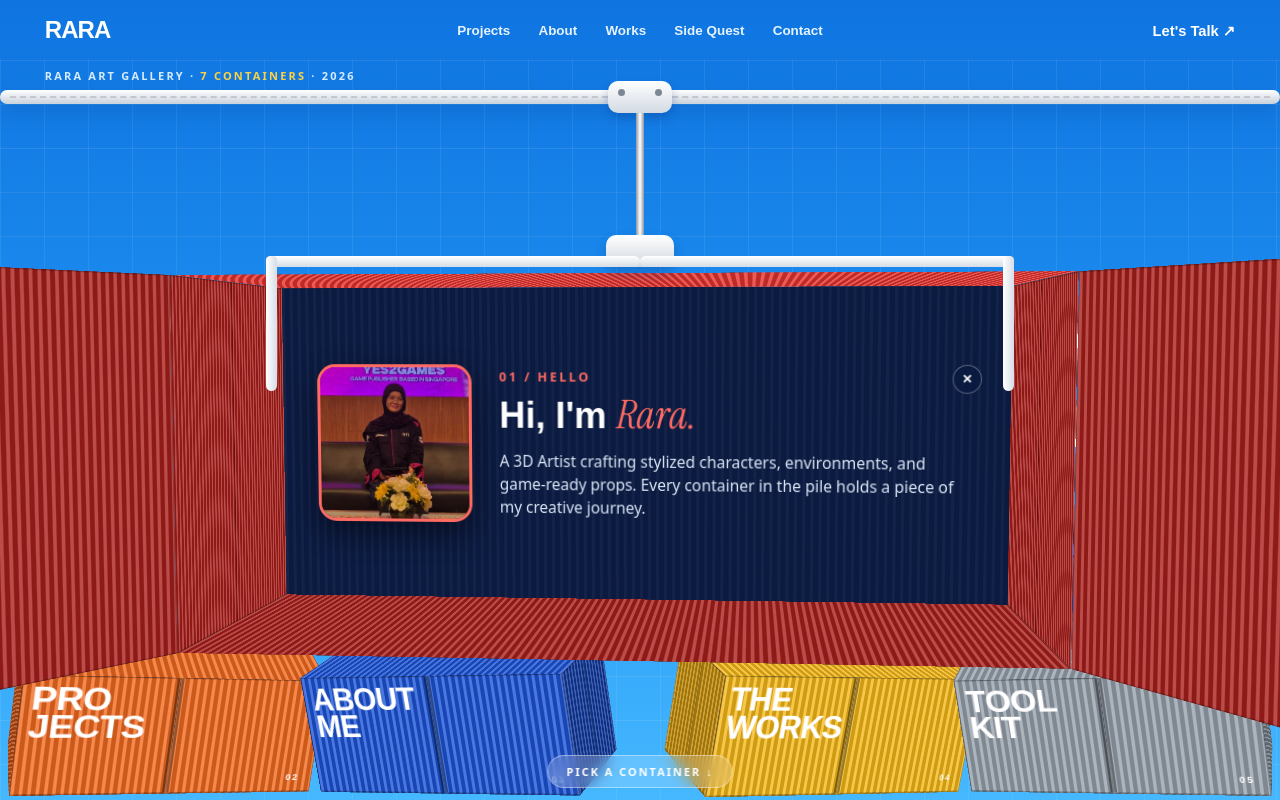
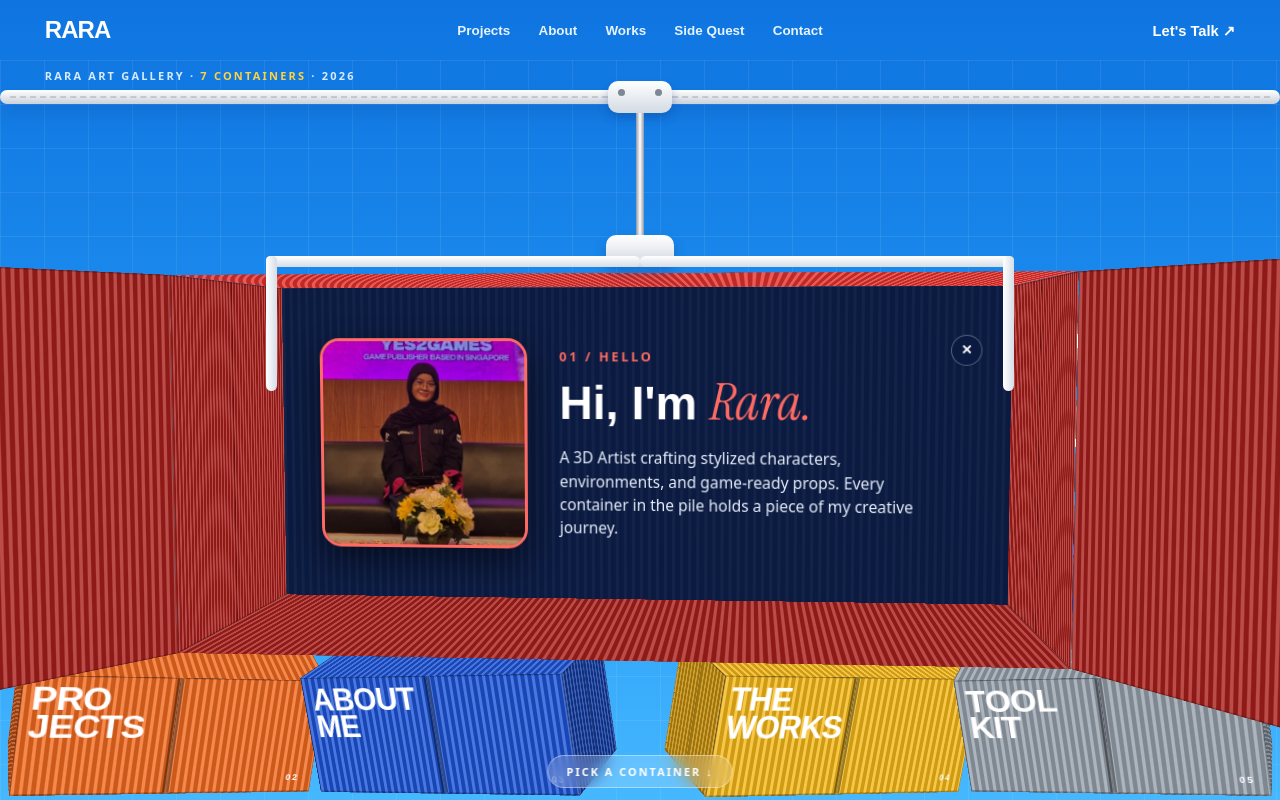
Before and after one commit to darararino/MyPortfolio, a plain HTML site: page index.html in a window 1280 px wide. Both pictures are taken after a click on the button 603 px from the left and 576 px from the top of the page. Drawn offline with Linux system fonts and the light colour scheme; a web font is replaced by a local one.

Commit message:
Add files via upload

```diff
--- a/index.html
+++ b/index.html
@@ -8,7 +8,7 @@
 <link rel="preconnect" href="https://fonts.googleapis.com">
 <link href="https://api.fontshare.com/v2/css?f[]=clash-display@600,700&f[]=cabinet-grotesk@400,500,700,800&display=swap" rel="stylesheet">
 <link href="https://fonts.googleapis.com/css2?family=Instrument+Serif:ital@1&display=swap" rel="stylesheet">
-<link rel="stylesheet" href="style.css?v=9">
+<link rel="stylesheet" href="style.css?v=10">
 </head>
 <body>
 
@@ -371,6 +371,6 @@
   <p id="lb-cap"></p>
 </div>
 
-<script src="script.js?v=9"></script>
+<script src="script.js?v=10"></script>
 </body>
 </html>
--- a/style.css
+++ b/style.css
@@ -115,18 +115,20 @@ body{display:flex;flex-direction:column;height:100dvh;
 
 /* Sticky Close Button inside Container */
 .wall-top{position:sticky;top:0;z-index:12;display:flex;justify-content:flex-end;height:0;overflow:visible;pointer-events:none}
-.close-box{pointer-events:auto;width:28px;height:28px;border-radius:50%;
+.close-box{pointer-events:auto;width:30px;height:30px;border-radius:50%;
   border:1px solid rgba(255,255,255,.3);background:rgba(11,26,64,.9);color:#fff;
-  font-size:12px;font-weight:800;line-height:1;cursor:pointer;
+  font-size:13px;font-weight:800;line-height:1;cursor:pointer;
   display:grid;place-items:center;transition:background .2s,transform .2s}
 .close-box:hover{background:rgba(255,255,255,.22);transform:scale(1.06)}
 
-/* Profile Photo in Container 01 (PORTFOLIO — larger & well-proportioned) */
-.hero-profile{display:flex;align-items:center;gap:clamp(1.1em,2.4vw,1.7em);text-align:left;max-width:46em;margin:0 auto;padding:0 .4em}
-.hero-photo{flex:none;width:clamp(7.2em,14vw,9.8em);height:clamp(7.2em,14vw,9.8em);border-radius:1.15em;object-fit:cover;object-position:center top;
-  border:3px solid var(--a);box-shadow:0 12px 28px rgba(0,0,0,.45);background:rgba(255,255,255,.08)}
-.hero-info h2{margin:.1em 0 .28em;font-size:clamp(1.75em,3.2vw,2.25em)}
-.hero-info p{margin:0;max-width:none;font-size:.96em;line-height:1.48}
+/* Profile Photo in Container 01 (PORTFOLIO — prominent portrait & balanced fill) */
+.hero-profile{display:flex;align-items:center;gap:clamp(1.25em,2.6vw,2em);text-align:left;width:100%;max-width:100%;margin:0 auto;padding:.2em 2.2em .2em .6em}
+.hero-photo{flex:none;width:clamp(155px,16.5vw,210px);height:clamp(155px,16.5vw,210px);border-radius:1.25em;object-fit:cover;object-position:center top;
+  border:3.5px solid var(--a);box-shadow:0 14px 32px rgba(0,0,0,.48);background:rgba(255,255,255,.08)}
+.hero-info{flex:1;min-width:0}
+.hero-info .kick{font-size:clamp(12px,1vw,14px)}
+.hero-info h2{margin:.1em 0 .26em;font-size:clamp(2rem,3.6vw,2.95rem);line-height:1.02}
+.hero-info p{margin:0;max-width:none;font-size:clamp(14.5px,1.2vw,17.5px);line-height:1.52;color:#e6eefc}
 
 /* About Me paragraphs (inside compact box) */
 .about-copy{display:grid;gap:.45em;max-width:40em;margin:0 auto;font-size:.93em;line-height:1.45}
@@ -189,6 +191,13 @@ body{display:flex;flex-direction:column;height:100dvh;
   .card-media.single{grid-template-columns:1fr}
 }
 
+/* SHORT LAPTOP SCREENS */
+@media (max-height:660px) and (min-width:681px){
+  .hero-photo{width:clamp(125px,22vh,168px);height:clamp(125px,22vh,168px)}
+  .hero-info h2{font-size:clamp(1.65rem,3vw,2.2rem)}
+  .hero-info p{font-size:clamp(13.5px,1.1vw,15.5px)}
+}
+
 /* PHONES */
 @media (max-width:680px){
   .nav{grid-template-columns:1fr auto;padding:8px 14px;row-gap:4px}
@@ -198,8 +207,10 @@ body{display:flex;flex-direction:column;height:100dvh;
   #rail{top:16px}
   #claw{top:7px}
   #stage{--lf:.23}
-  .hero-profile{flex-direction:column;text-align:center;gap:.75em}
-  .hero-photo{width:6.8em;height:6.8em}
+  .hero-profile{flex-direction:column;text-align:center;gap:.65em;padding:0}
+  .hero-photo{width:112px;height:112px}
+  .hero-info h2{font-size:1.65rem}
+  .hero-info p{font-size:13.5px}
   .box.wide .wall{padding:.8em}
   .box.wide .card{padding:.9em .95em}
   .card-media{grid-template-columns:1fr}
```
